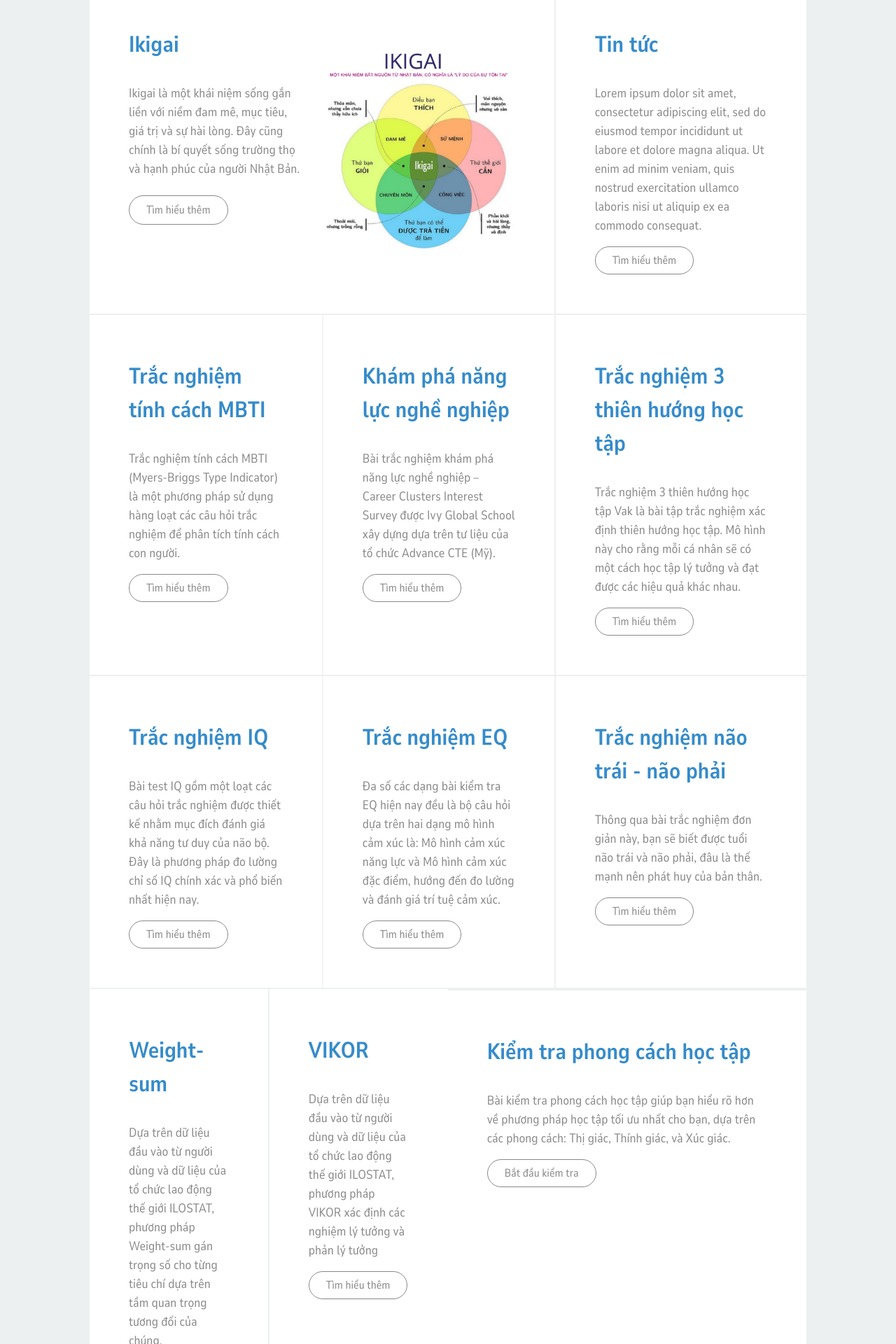
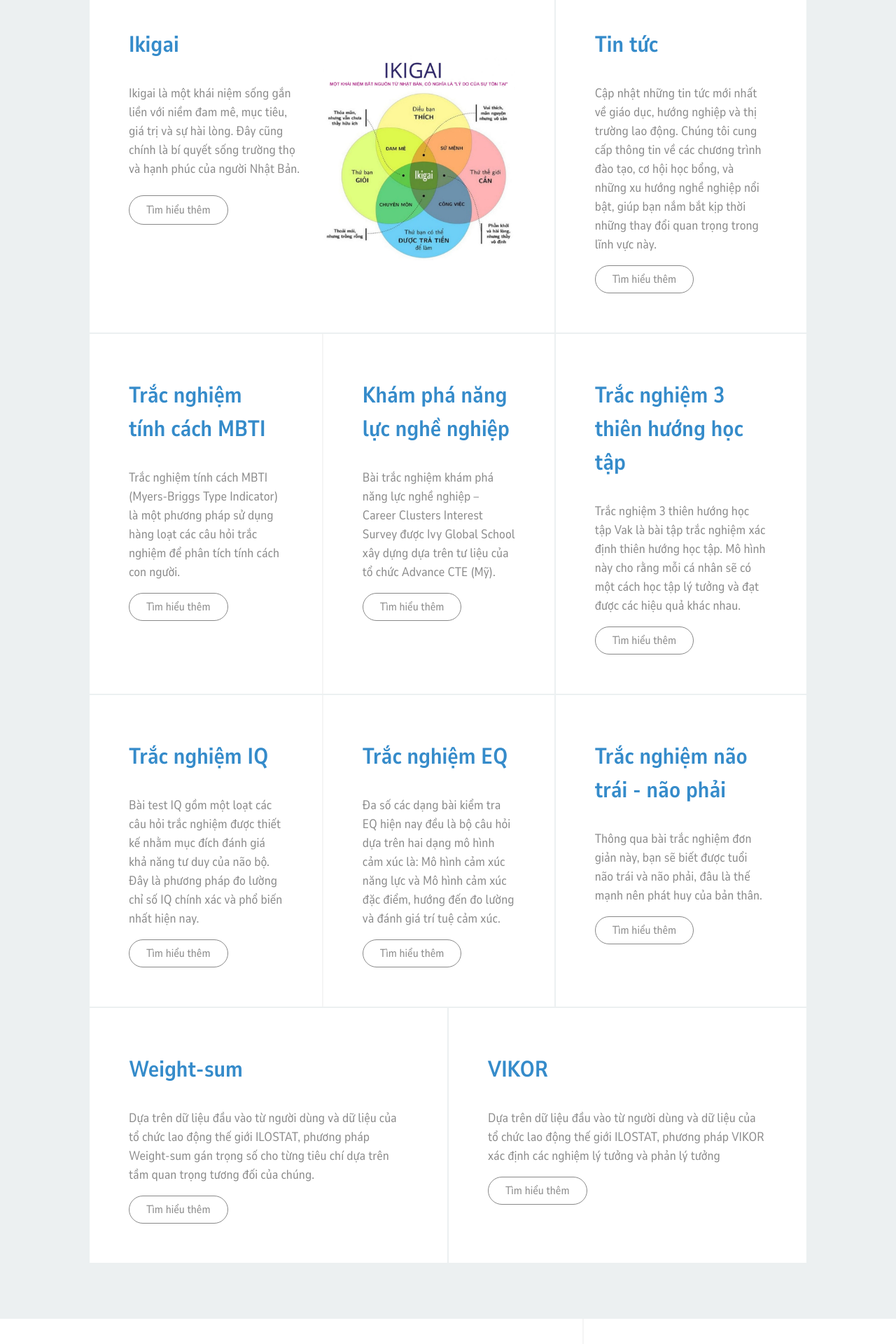
Before and after one commit to NDHoang2003/BKareer-v2, a React (Vite) app: page / in a window 1280 px wide. Shown: the part 620-2540 px from the top of the page at 70% size. Built offline with nearby package versions, Linux system fonts and the light colour scheme.

Commit message:
Add Learning Style test

```diff
--- a/src/database/Styles.js
+++ b/src/database/Styles.js
@@ -1,7 +1,7 @@
 const Visual = {
   name: "Visual",
   description: "Người học qua thị giác",
-  img: "https://www.workreadytraining.com.au/Content/Images/uploaded/Blog/WRT%20Visual%20Learner%20Infographic.pdf",
+  img: "https://www.showmeimages.com/images/blog/visual_learning.jpg",
   content: `
     Là một người học qua thị giác, bạn tiếp thu thông tin chủ yếu qua hình ảnh và có xu hướng ghi nhớ bằng mắt. Bạn thích sử dụng các công cụ học tập trực quan như hình ảnh, biểu đồ, và màu sắc. Hình dung các khái niệm là điều tự nhiên với bạn, và bạn thường tạo ra các hình ảnh hoặc sơ đồ trong tâm trí để nhớ thông tin.
 
@@ -21,7 +21,7 @@ const Visual = {
 const Auditory = {
   name: "Auditory",
   description: "Người học qua thính giác",
-  img: "https://www.workreadytraining.com.au/Content/Images/uploaded/Blog/WRT%20Auditory%20Learner%20Infographic.pdf",
+  img: "https://www.showmeimages.com/images/blog/auditory.jpg",
   content: `
     Là một người học qua thính giác, bạn tiếp thu thông tin tốt nhất thông qua âm thanh và lời nói. Bạn có xu hướng nhớ lại những gì đã nghe, và các phương pháp học qua thính giác giúp bạn hiểu sâu hơn. Bạn thường thích nghe giảng, tham gia thảo luận, và sử dụng âm thanh để hỗ trợ việc học.
 
@@ -41,7 +41,7 @@ const Auditory = {
 const Tactile = {
   name: "Tactile",
   description: "Người học qua xúc giác",
-  img: "https://www.workreadytraining.com.au/Content/Images/uploaded/Blog/WRT%20Tactile%20Learner%20Infographic.pdf",
+  img: "https://www.showmeimages.com/images/blog/tactile.jpg",
   content: `
     Nếu bạn là người học qua xúc giác, bạn học tốt nhất thông qua hoạt động thực hành và vận động cơ thể. Bạn thích tham gia vào các hoạt động thể chất như vẽ, xây dựng, hoặc mô phỏng các bài học. Bạn có xu hướng học qua việc làm thay vì chỉ đọc hoặc nghe.
 
--- a/src/screens/HomeScreen.jsx
+++ b/src/screens/HomeScreen.jsx
@@ -32,8 +32,9 @@ function HomeScreen() {
 
             <div className="home-card card-right flex-col">
               <div className="card-title">Tin tức</div>
-              <div className="card-content">Lorem ipsum dolor sit amet, consectetur adipiscing elit, sed do eiusmod tempor incididunt ut labore et dolore magna aliqua. Ut enim ad minim veniam, quis nostrud exercitation ullamco laboris nisi ut aliquip ex ea commodo consequat. </div>
-              <div className="margin-bottom-2rem"><Link className="secondary-outline-btn" to="/weightedSum">Tìm hiểu thêm</Link></div>
+              <div className="card-content">Cập nhật những tin tức mới nhất về giáo dục, hướng nghiệp và thị trường lao động. Chúng tôi cung cấp thông tin về các chương trình đào tạo, cơ hội học bổng, và những xu hướng nghề nghiệp nổi bật, giúp bạn nắm bắt kịp thời những thay đổi quan trọng trong lĩnh vực này.
+              </div>
+              <div className="margin-bottom-2rem"><Link className="secondary-outline-btn" to="/news">Tìm hiểu thêm</Link></div>
             </div>
           </div>
 
@@ -58,7 +59,7 @@ function HomeScreen() {
             <div className="home-card card-right flex-col">
               <div className="card-title">Trắc nghiệm 3 thiên hướng học tập</div>
               <div className="card-content">Trắc nghiệm 3 thiên hướng học tập Vak là bài tập trắc nghiệm xác định thiên hướng học tập. Mô hình này cho rằng mỗi cá nhân sẽ có một cách học tập lý tưởng và đạt được các hiệu quả khác nhau.</div>
-              <div className="margin-bottom-2rem"><Link className="secondary-outline-btn" to="/weightedSum">Tìm hiểu thêm</Link></div>
+              <div className="margin-bottom-2rem"><Link className="secondary-outline-btn" to="/learningStyle">Tìm hiểu thêm</Link></div>
             </div>
           </div>
 
@@ -100,19 +101,6 @@ function HomeScreen() {
               <div className="card-content">Dựa trên dữ liệu đầu vào từ người dùng và dữ liệu của tổ chức lao động thế giới ILOSTAT, phương pháp VIKOR xác định các nghiệm lý tưởng và phản lý tưởng</div>
               <div className="margin-bottom-2rem"><Link className="secondary-outline-btn" to="/vikor">Tìm hiểu thêm</Link></div>
             </div>
-
-            {/* New Learning Style Test Card */}
-            <div className="home-card card-margin-top">
-              <div className="card-title">Kiểm tra phong cách học tập</div>
-              <div className="card-content">
-                Bài kiểm tra phong cách học tập giúp bạn hiểu rõ hơn về phương pháp học tập tối ưu nhất cho bạn, dựa
-                trên các phong cách: Thị giác, Thính giác, và Xúc giác.
-              </div>
-              <div className="margin-bottom-2rem">
-                <Link className="secondary-outline-btn" to="/learningStyle">Bắt đầu kiểm tra</Link>
-              </div>
-            </div>
-
           </div>
         </div>
       </body>
--- a/src/styles.css
+++ b/src/styles.css
@@ -763,7 +763,13 @@ body {
   font-family: Nunito_Sans_10pt_Condensed_Regular;
   text-decoration: none;
   width: fit-content;
+  white-space: nowrap; /* Prevents the button text from wrapping */
 }
+
+.secondary-outline-btn {
+  max-width: 100%; /* Ensures button doesn't overflow the container */
+}
+
 .secondary-outline-btn:hover {
   background-color: #888;
   color: white;
@@ -1043,3 +1049,10 @@ body {
   z-index: 0;
   filter: blur(4px);
 }
+
+@media (max-width: 768px) {
+  .secondary-outline-btn {
+    padding: 0.3rem 1rem; /* Smaller padding for smaller screens */
+    font-size: 0.9rem;    /* Adjust font size for mobile */
+  }
+}
```
